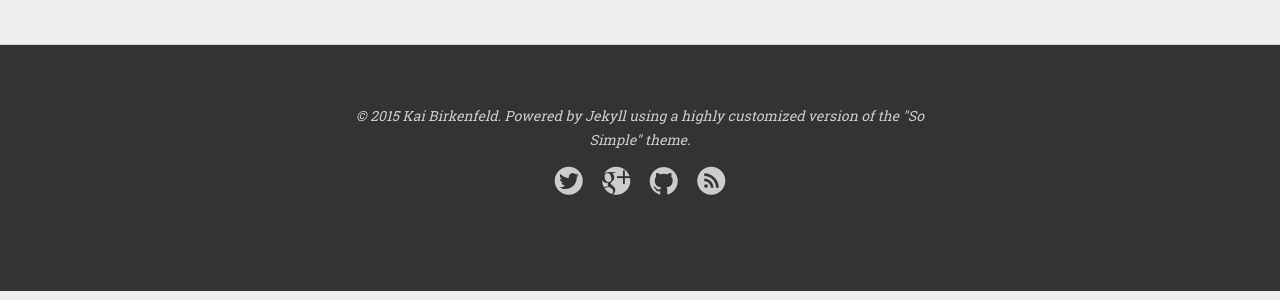
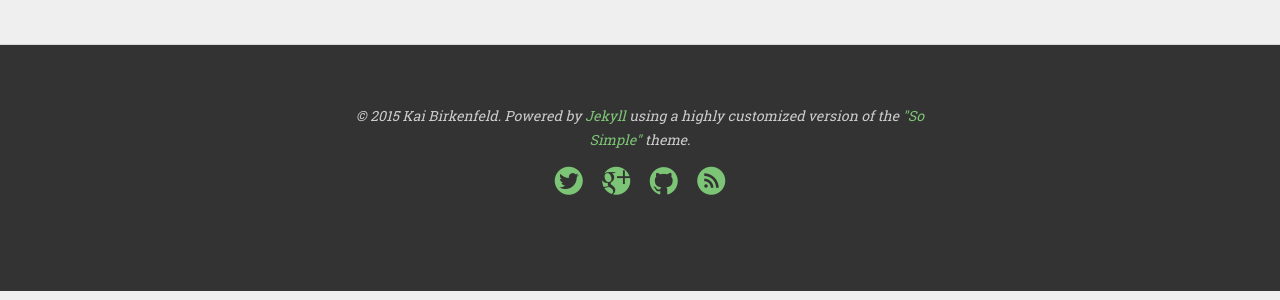
Before and after one commit to dyscribe/dyscribe_blog, a Jekyll site: the page built from index.html, in a window 1280 px wide. Shown: the part 2525-2825 px from the top of the page. Built offline with Jekyll 4.4.1, drawn with Linux system fonts in a browser that asks for light colours.

Commit message:
adjust article styling

```diff
--- a/_sass/_layout.scss
+++ b/_sass/_layout.scss
@@ -278,20 +278,21 @@ span + .entry-title {
 	padding: 20px;
 	text-align: center;
 	font-family: $serif-font;
+	margin: 0;
 	@include font-size(14);
 	font-style: italic;
 	color: $light-grey;
 	background-color: $footer-color;
 	a {
-		color: $light-grey;
+		color: $custom-color;
 		&:hover {
-			color: lighten($light-grey, 15%)
+			color: lighten($custom-color, 15%)
 		}
 	}
 	.social-icons i {
 		font-size: 2em;
 		&:hover {
-			color: lighten($light-grey, 15%)
+			color: lighten($custom-color, 15%)
 		}
 	}
 }
```
